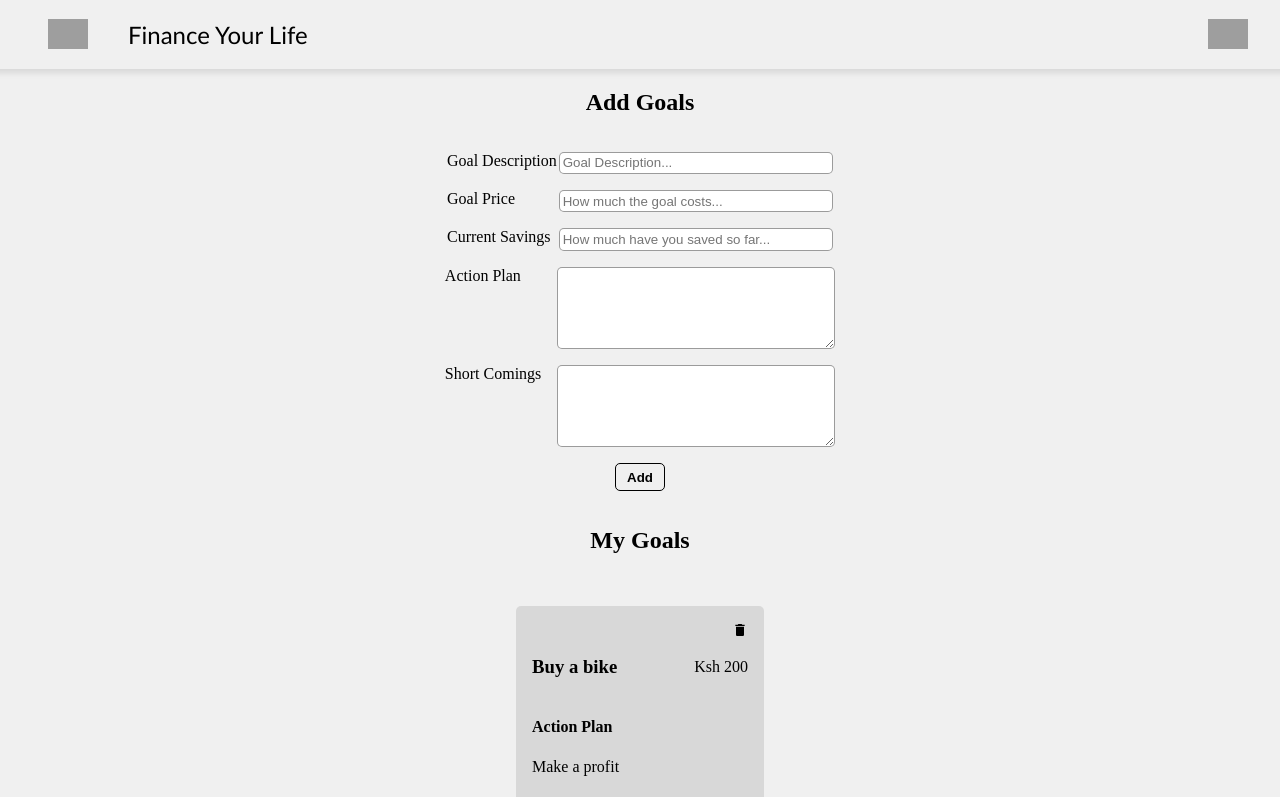
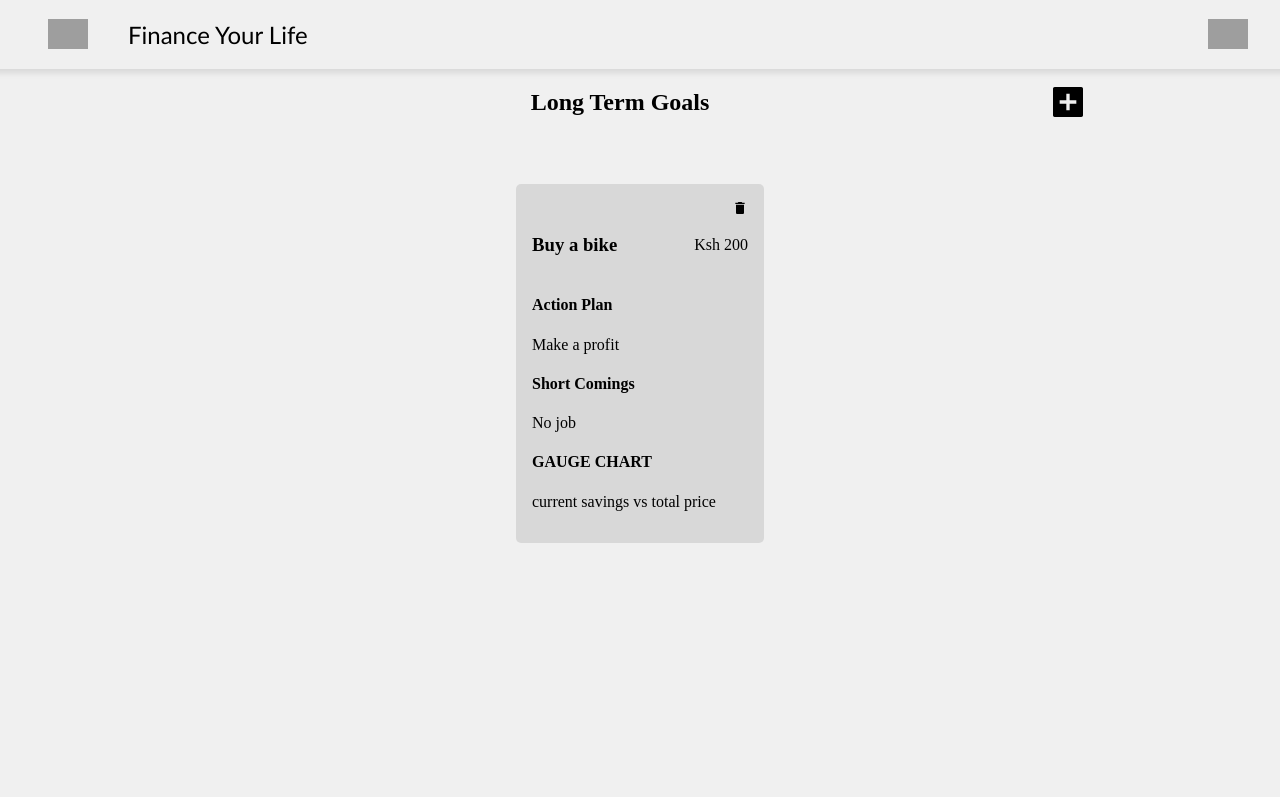
Before and after one commit to Edmund-Kiama/financeYourLife, a React (Vite) app: page /goals-tracker in a window 1280 px wide. Shown: the top 797 px of the page. Built offline with nearby package versions, Linux system fonts and the light colour scheme; grey boxes are pictures that could not be loaded.

Commit message:
refactor: adds popups form in goal page

```diff
--- a/src/components/GoalsTracker.jsx
+++ b/src/components/GoalsTracker.jsx
@@ -2,7 +2,9 @@ import Navbar from "./Navbar"
 import Footer from "./Footer"
 import styles from "../styles/goal.module.css"
 
+import { IoIosCloseCircle } from "react-icons/io";
 import { MdDelete } from "react-icons/md";
+import { RiAddBoxFill } from "react-icons/ri";
 
 import { useState, useEffect } from "react";
 
@@ -27,6 +29,7 @@ export default function GoalsTracker() {
     const [savings, setSavings] = useState("")
     const [action, setAction] = useState("")
     const [sc, setSc] = useState("")
+    const [showForm, setShowForm] = useState(false)
 
     const storeToLocale = (key, value) => {
         try {
@@ -57,6 +60,7 @@ export default function GoalsTracker() {
         setAction("")
         setSavings("")
         setSc("")
+        setShowForm(x => !x)
     }
 
     const handleGoalDelete = (index) => {
@@ -68,11 +72,61 @@ export default function GoalsTracker() {
 
     return (
         <>
-            <main>
+            <main className={styles.goalSection}>
+            <div className={showForm ? styles.contentBlur : ""}>
                 <Navbar />
-                <section className={styles.goalSection}>
-                    <form className={styles.form}>
+                <section>
+                    <div className={styles.goals}>
+                        <div className={styles.goalsHead}>
+                            <p></p>
+                            <h2>Long Term Goals</h2>
+                            <RiAddBoxFill  onClick={() => setShowForm(x => !x)} className={styles.button} size={40}/>
+                        </div>
+                        <ul>
+                            {myGoals.length === 0 ? <p><em>No goals yet</em></p> : (
+                                myGoals.map((goal, idx) => {
+                                    return (
+                                        <li key={idx}>
+                                            <div className={styles.delete}>
+                                                <MdDelete className={styles.deleteButton} onClick={() => handleGoalDelete(idx)}/>
+                                            </div>
+                                            <div className={styles.descriPrice}>
+                                                <h3>{goal.description}</h3>
+                                                <p>Ksh {parseInt(goal.price).toLocaleString()}</p>
+                                            </div>
+                                            <div className={styles.actionPlan}>
+                                                <h4>Action Plan</h4>
+                                                <p>{goal.actionPlan}</p>
+                                            </div>
+                                            <div className={styles.shortComings}>
+                                                <h4>Short Comings</h4>
+                                                    <p>{goal.shortComings}</p>
+                                            </div>
+                                            <div className={styles.chart}>
+                                                <h4>GAUGE CHART</h4>
+                                                <p>current savings vs total price</p>
+                                            </div>
+                                        </li>
+
+                                    )
+                                }))}
+                        </ul>
+                    </div>
+                </section>
+                {/* <div>#polar area to see diferrence of my goal and what I currently have rn</div> */}
+
+                {/* <Footer /> */}
+            </div>
+
+            {showForm && (
+                <section className={styles.popupOverlay}>
+                    <form className={styles.popup}>
+                        <div className={styles.headers}>
+                            <p></p>
                             <h2>Add Goals</h2>
+                            <IoIosCloseCircle className={styles.iconClose} size={30} onClick={() => setShowForm(x => !x)} />
+                        </div>
+                        <div className={styles.formDetails}>
                             <div>
                                 <label>Goal Description </label>
                                 <input type="text" placeholder="Goal Description..." value={description} onChange={(e) => setDescription(e.target.value)} />
@@ -94,43 +148,10 @@ export default function GoalsTracker() {
                                 <textarea rows={5} cols={32} value={sc} onChange={(e) => setSc(e.target.value)}> </textarea>
                             </div>
                             <button type="submit" onClick={(e) => handleSubmit(e)}>Add</button>
+                        </div>
                     </form>
-
-                    <div className={styles.goals}>
-                        <h2>My Goals</h2>
-                        <ul>
-                            {myGoals.map((goal, idx) => {
-                                return (
-                                    <li key={idx}>
-                                        <div className={styles.delete}>
-                                            <MdDelete className={styles.deleteButton} onClick={() => handleGoalDelete(idx)}/>
-                                        </div>
-                                        <div className={styles.descriPrice}>
-                                            <h3>{goal.description}</h3>
-                                            <p>Ksh {goal.price}</p>
-                                        </div>
-                                        <div className={styles.actionPlan}>
-                                            <h4>Action Plan</h4>
-                                            <p>{goal.actionPlan}</p>
-                                        </div>
-                                        <div className={styles.shortComings}>
-                                            <h4>Short Comings</h4>
-                                                <p>{goal.shortComings}</p>
-                                        </div>
-                                        <div className={styles.chart}>
-                                            <h4>GAUGE CHART</h4>
-                                            <p>current savings vs total price</p>
-                                        </div>
-                                    </li>
-
-                                )
-                            })}
-                        </ul>
-                    </div>
                 </section>
-                {/* <div>#polar area to see diferrence of my goal and what I currently have rn</div> */}
-
-                <Footer />
+                )}
             </main>
         </>
   )
--- a/src/components/MonthlyCheckIns.jsx
+++ b/src/components/MonthlyCheckIns.jsx
@@ -171,7 +171,7 @@ export default function MonthlyCheckIns() {
                 <Navbar />
                 <section className={styles.mainContainer}>
                     <section className={styles.topContainer}>
-                        <h2>June Check-In</h2>
+                        <h2>{finance[month].month} Check-In</h2>
                         <p>pie chart</p>
                         <ul>
                             <li>
@@ -283,7 +283,7 @@ export default function MonthlyCheckIns() {
                 </section>
 
                 <section className={styles.bottomContainer}>
-                    <h2>Current Goals</h2>
+                    <h2>{finance[month].month} Goals</h2>
                     <div>
                         <input
                             type="text"
--- a/src/styles/goal.module.css
+++ b/src/styles/goal.module.css
@@ -1,3 +1,85 @@
+.goalSection .contentBlur {
+    filter: blur(4px);
+    pointer-events: none;
+}
+
+.goalSection .popupOverlay {
+    position: fixed;
+    top: 0;
+    left: 0;
+    width: 100%;
+    height: 100%;
+    background: rgba(0, 0, 0, 0.5);
+    display: flex;
+    align-items: center;
+    justify-content: center;
+    z-index: 999;
+}
+.goalSection .popup {
+    background: white;
+    border-radius: 8px;
+    padding-left: 1em;
+    padding-right: 1em;
+    padding-bottom: 3em;
+    box-shadow: 0 0 15px rgba(0, 0, 0, 0.2);
+}
+
+.goalSection .popup .headers {
+    display: flex;
+    align-items: center;
+    justify-content: space-between;
+    margin-bottom: 1em;
+}
+
+.goalSection .popup .headers .iconClose {
+    transition: 0.3s ease;
+    cursor: pointer;
+}
+.goalSection .popup .headers .iconClose:hover {
+    transform: scale(1.1);
+}
+.goalSection .popup .formDetails {
+    display: flex;
+    flex-direction: column;
+    align-items: center;
+    /* justify-content: start; */
+}
+.goalSection {
+    /* background-color: red; */
+}
+.goalSection .formDetails div {
+    width: 350px;
+    display: flex;
+    align-items: center;
+    justify-content: space-between;
+    margin-top: 0.5em;
+    margin-bottom: 0.5em;
+}
+
+.goalSection .formDetails input {
+    width: 180px;
+    padding: 0.2em;
+    border-radius: 5px;
+    border: 1px solid rgba(0, 0, 0, 0.494);
+}
+
+.goalSection .formDetails button{
+    margin-top: 1em;
+    width: 20%;
+    border-radius: 5px;
+    border: 1px solid black;
+    padding: 0.6em;
+    transition: 0.3s ease;
+    cursor: pointer;
+}
+
+.goalSection .formDetails button:hover {
+    background-color:black;
+    color: white;
+    transform: scale(1.1);
+}
+
+
 .goalSection {
     display: flex;
     align-items: center;
@@ -60,10 +142,26 @@
     color: white;
     transform: scale(1.1);
 }
+.goalSection .button {
+    transition: 0.3s ease;
+    cursor: pointer;
+}
+.goalSection .button:hover {
+    transform: scale(1.1);
+}
 .goalSection .goals {
     width: 70vw;
     margin: 0;
-
+}
+.goalSection section {
+    display: flex;
+    justify-content: center;
+    align-items: center;
+}
+.goalSection .goalsHead {
+    display: flex;
+    align-items: center;
+    justify-content: space-between;
 }
 .goalSection ul {
     list-style: none;
```
Lines whose indentation alone changed are shown as unchanged.
